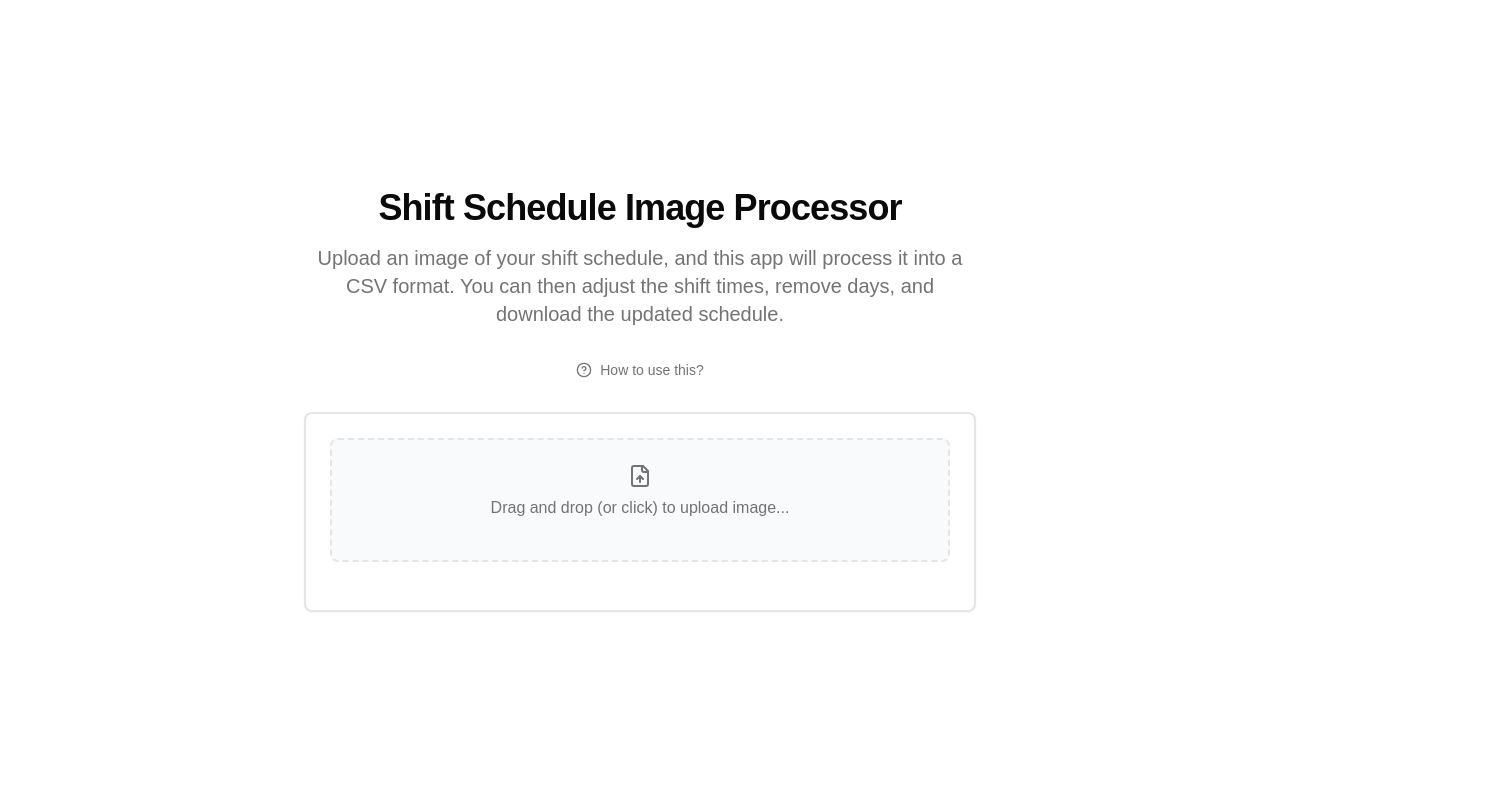
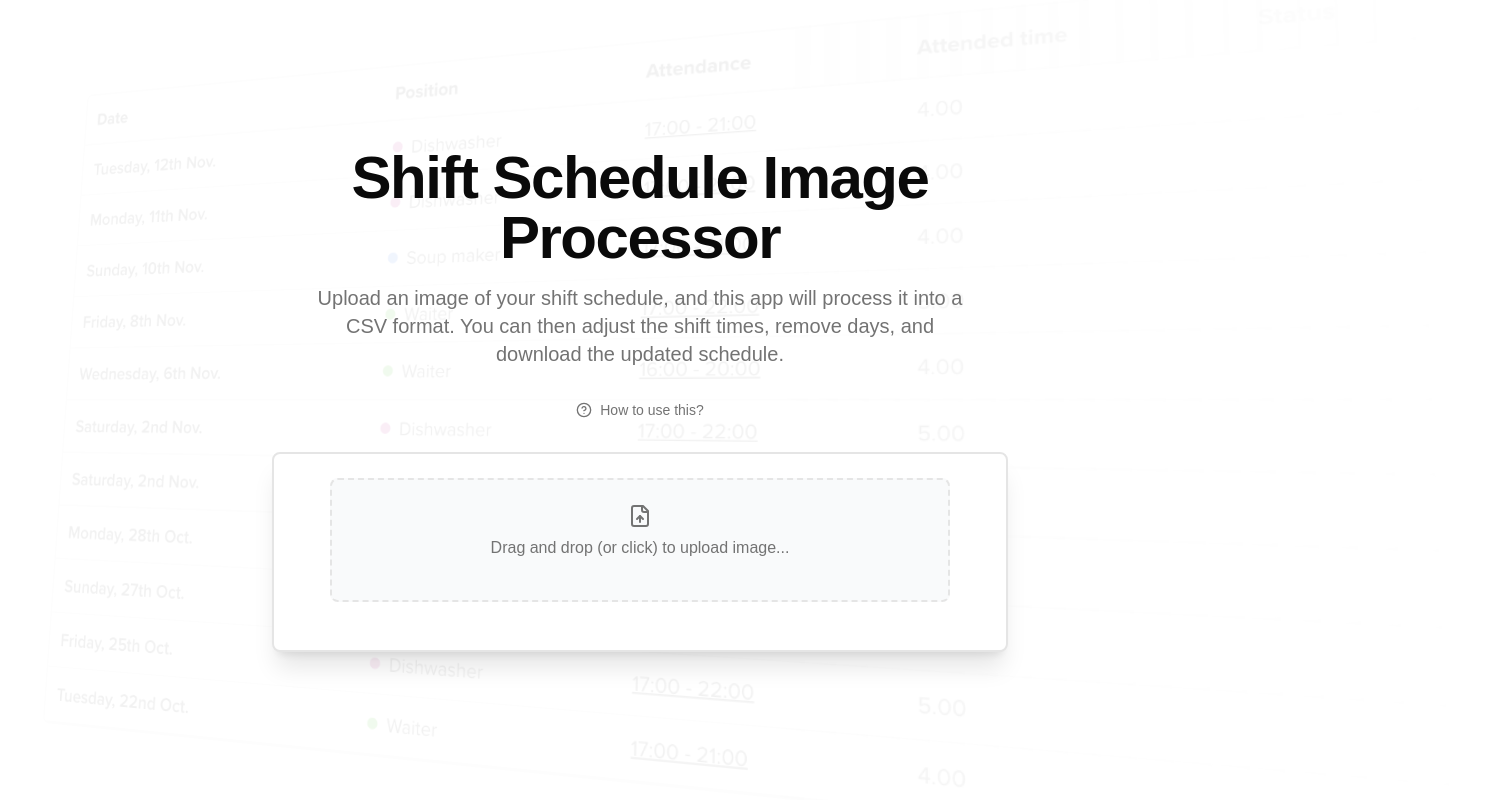
Before and after one commit to lukasNwr/sfd, a Next.js app: page / in a window 1280 px wide. Shown: the top 800 px of the page, 1494 px wide, since content can reach past the window. Built offline with nearby package versions, Linux system fonts and the light colour scheme.

Commit message:
background image

```diff
--- a/src/app/layout.tsx
+++ b/src/app/layout.tsx
@@ -25,9 +25,9 @@ export default function RootLayout({
   return (
     <html lang="en">
       <body
-        className={`${geistSans.variable} ${geistMono.variable} flex justify-center antialiased`}
+        className={`${geistSans.variable} ${geistMono.variable} flex justify-center antialiased relative overflow-clip`}
       >
-        <div className="flex min-h-screen max-w-3xl">{children}</div>
+        <div className="flex min-h-screen max-w-3xl ">{children}</div>
       </body>
     </html>
   );
--- a/src/app/page.tsx
+++ b/src/app/page.tsx
@@ -1,14 +1,34 @@
 import ShiftImageUploader from "@/components/shift-image-uploader";
+
+import Image from "next/image";
 
 import { Card, CardContent } from "@/components/ui/card";
 import { HowItWorks } from "@/components/how-it-works";
 
 export default function Home() {
   return (
-    <div className="min-h-screen flex flex-col items-center justify-center p-4 bg-background">
-      <div className="w-full max-w-3xl space-y-8">
+    <div className="min-h-screen flex flex-col items-center justify-center p-4 bg-background ">
+      <Image
+        src="/shifts-image.png"
+        alt="Landing page background image"
+        width={1000}
+        height={1000}
+        layout="responsive"
+        className="absolute z-0 opacity-50 "
+        style={{
+          backgroundSize: "cover",
+          backgroundPosition: "center",
+          transform:
+            "perspective(1000px) rotateY(-15deg) rotateX(5deg) scale(1.1)",
+          maskImage: "linear-gradient(to right, black 60%, transparent 100%)",
+          WebkitMaskImage:
+            "linear-gradient(to right, black 60%, transparent 100%)",
+          opacity: "0.08",
+        }}
+      />
+      <div className="w-full max-w-3xl space-y-8 z-10">
         <div className="space-y-4 text-center">
-          <h1 className="text-4xl font-bold tracking-tight">
+          <h1 className="text-6xl font-bold tracking-tight">
             Shift Schedule Image Processor
           </h1>
           <p className="text-xl text-muted-foreground max-w-2xl mx-auto">
@@ -22,7 +42,7 @@ export default function Home() {
           <HowItWorks />
         </div>
 
-        <Card className="border-2">
+        <Card className="border-2 shadow-xl">
           <CardContent className="pt-6">
             <ShiftImageUploader />
           </CardContent>
```
